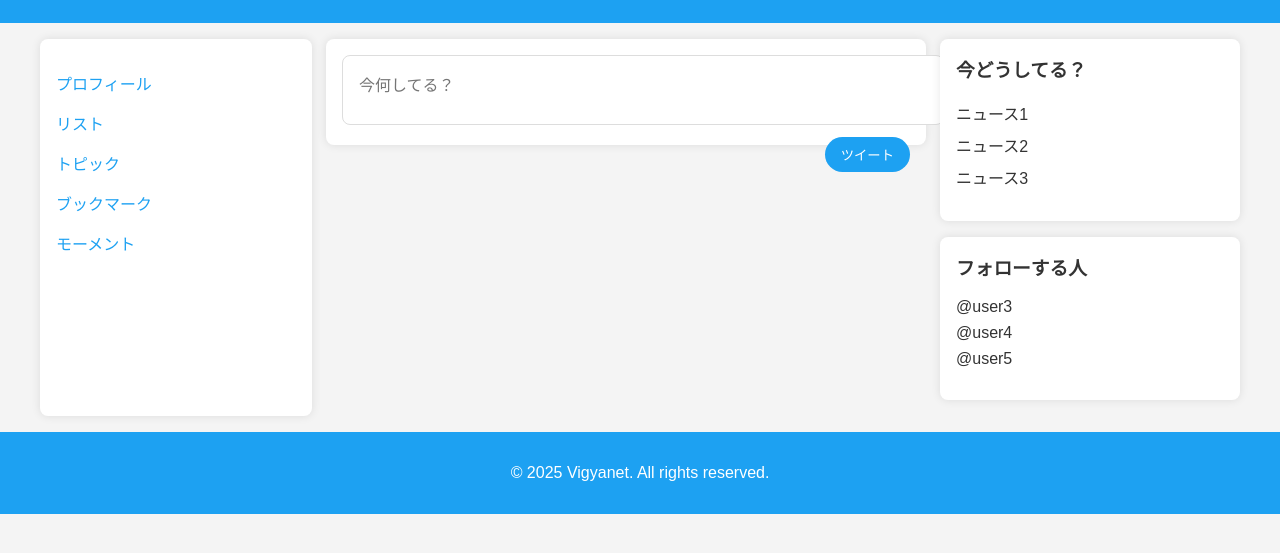
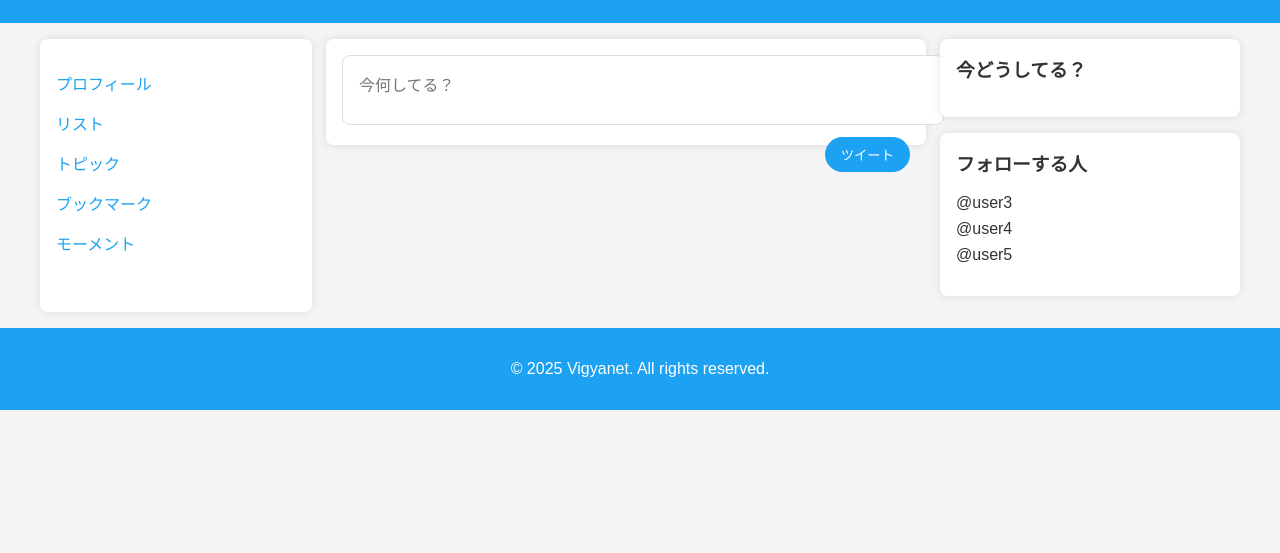
Before and after one commit to aerser/vigyanet, a plain HTML site: page index.html in a window 1280 px wide. Shown: the part 65-618 px from the top of the page. Drawn offline with Linux system fonts and the light colour scheme.

Commit message:
index.html を更新

```diff
--- a/index.html
+++ b/index.html
@@ -47,10 +47,8 @@
             <aside class="widgets">
                 <div class="widget">
                     <h3>今どうしてる？</h3>
-                    <ul>
-                        <li>ニュース1</li>
-                        <li>ニュース2</li>
-                        <li>ニュース3</li>
+                    <ul id="trending">
+                        <!-- トレンドがここに表示されます -->
                     </ul>
                 </div>
                 <div class="widget">
```
